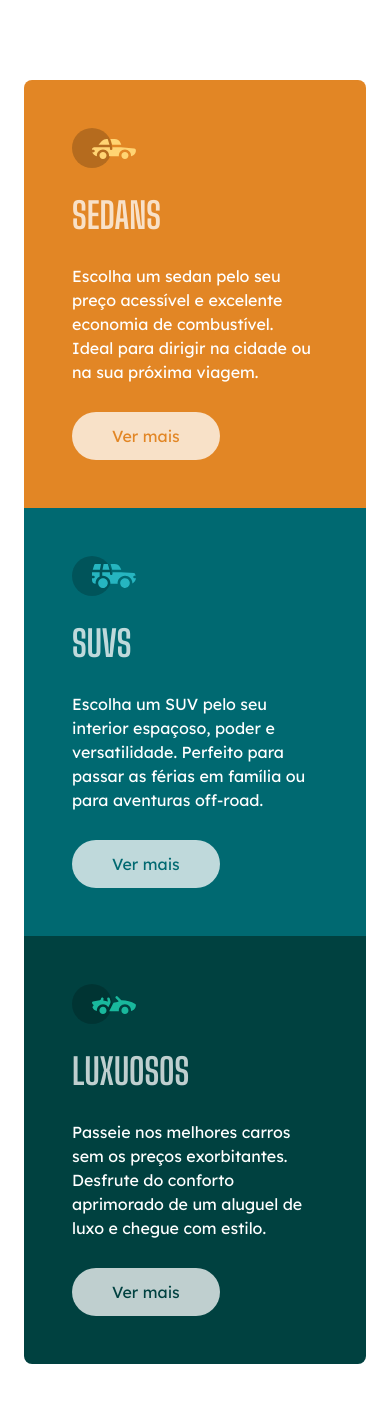
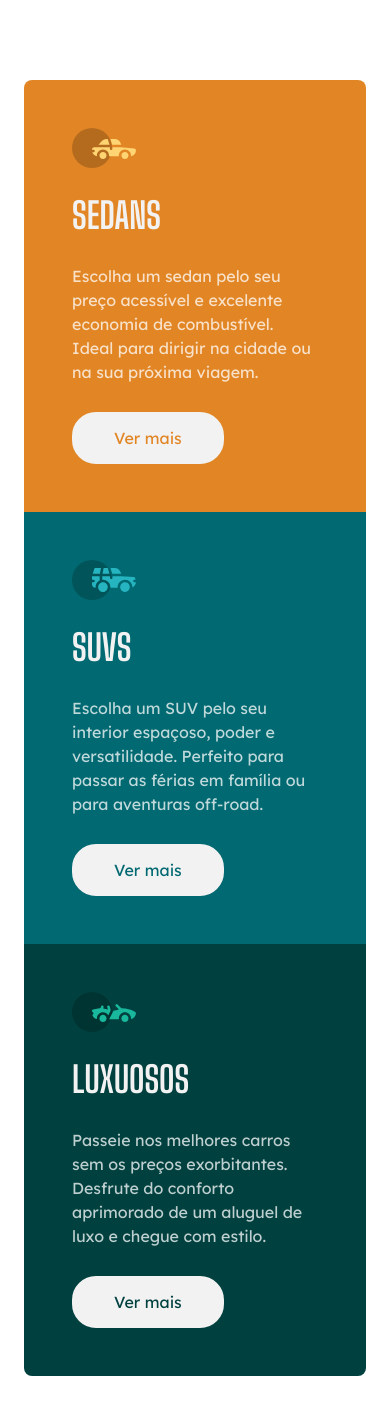
Before and after one commit to Hiiski/Carros, a React (Vite) app: page / in a window 390 px wide. Shown: the top 1414 px of the page. Built offline with nearby package versions, Linux system fonts and the light colour scheme.

Commit message:
Segundo e ultimo commit da responsividade

```diff
--- a/src/App.jsx
+++ b/src/App.jsx
@@ -7,26 +7,26 @@
   return (
     <main className="min-h-svh bg-offwhite py-20 px-6 antialised lg:flex justify-center items-center">
 
-      <section className="lg:flex">
-        <div className="bg-orange p-12 rounded-t-lg">
+      <section className="lg:flex max-w-[920px]">
+        <div className="bg-orange p-12 max-lg:rounded-t-lg lg:rounded-l-lg">
           <img src={iconSedans} alt="Icone dos carros Sedan" className="mb-7"/>
-          <h2 className="font-shoulders mb-7 uppercase text-4xl font-bold text-offwhite">Sedans</h2>
-          <p className="font-lexend mb-7 text-white">Escolha um sedan pelo seu preço acessível e excelente economia de combustível. Ideal para dirigir na cidade ou na sua próxima viagem.</p>
-          <a className="font-lexend bg-offwhite block px-10 py-3 w-fit rounded-3xl text-orange" href="https://www.webmotors.com.br/sedans" target="_blank">Ver mais</a>
+          <h2 className="font-shoulders mb-7 uppercase text-4xl font-bold text-offwhitebg">Sedans</h2>
+          <p className="font-lexend mb-7 text-offwhite lg:mb-20">Escolha um sedan pelo seu preço acessível e excelente economia de combustível. Ideal para dirigir na cidade ou na sua próxima viagem.</p>
+          <a className="font-lexend bg-offwhitebg block px-10 py-3 w-fit rounded-3xl text-orange border-2 border-offwhitebg hover:bg-orange hover:text-offwhitebg" href="https://www.webmotors.com.br/sedans" target="_blank">Ver mais</a>
         </div>
 
         <div className="bg-green p-12">
           <img src={iconSuvs} alt="Icone dos carros SUV" className="mb-7"/>
-          <h2 className="font-shoulders mb-7 uppercase text-4xl font-bold text-offwhite">SUVs</h2>
-          <p className="font-lexend mb-7 text-white">Escolha um SUV pelo seu interior espaçoso, poder e versatilidade. Perfeito para passar as férias em família ou para aventuras off-road.</p>
-          <a className="font-lexend bg-offwhite block px-10 py-3 w-fit rounded-3xl text-green" href="https://www.webmotors.com.br/suvs" target="_blank">Ver mais</a>
+          <h2 className="font-shoulders mb-7 uppercase text-4xl font-bold text-offwhitebg">SUVs</h2>
+          <p className="font-lexend mb-7 text-offwhite lg:mb-20">Escolha um SUV pelo seu interior espaçoso, poder e versatilidade. Perfeito para passar as férias em família ou para aventuras off-road.</p>
+          <a className="font-lexend bg-offwhitebg block px-10 py-3 w-fit rounded-3xl text-green border-2 border-offwhitebg hover:bg-green hover:text-offwhitebg" href="https://www.webmotors.com.br/suvs" target="_blank">Ver mais</a>
         </div>
 
-        <div className="bg-dark-green p-12 rounded-b-lg">
+        <div className="bg-dark-green p-12 max-lg:rounded-b-lg lg:rounded-r-lg">
           <img src={iconLuxury} alt="Icone dos carros de luxo" className="mb-7"/>
-          <h2 className="font-shoulders mb-7 uppercase text-4xl font-bold text-offwhite">Luxuosos</h2>
-          <p className="font-lexend mb-7 text-white">Passeie nos melhores carros sem os preços exorbitantes. Desfrute do conforto aprimorado de um aluguel de luxo e chegue com estilo.</p>
-          <a className="font-lexend bg-offwhite block px-10 py-3 w-fit rounded-3xl text-dark-green" href="https://www.webmotors.com.br/carros-de-luxo" target="_blank">Ver mais</a>
+          <h2 className="font-shoulders mb-7 uppercase text-4xl font-bold text-offwhitebg">Luxuosos</h2>
+          <p className="font-lexend mb-7 text-offwhite lg:mb-20">Passeie nos melhores carros sem os preços exorbitantes. Desfrute do conforto aprimorado de um aluguel de luxo e chegue com estilo.</p>
+          <a className="font-lexend bg-offwhitebg block px-10 py-3 w-fit rounded-3xl text-dark-green border-2 border-offwhitebg hover:bg-dark-green hover:text-offwhitebg" href="https://www.webmotors.com.br/carros-de-luxo" target="_blank">Ver mais</a>
         </div>
 
       </section>
```
